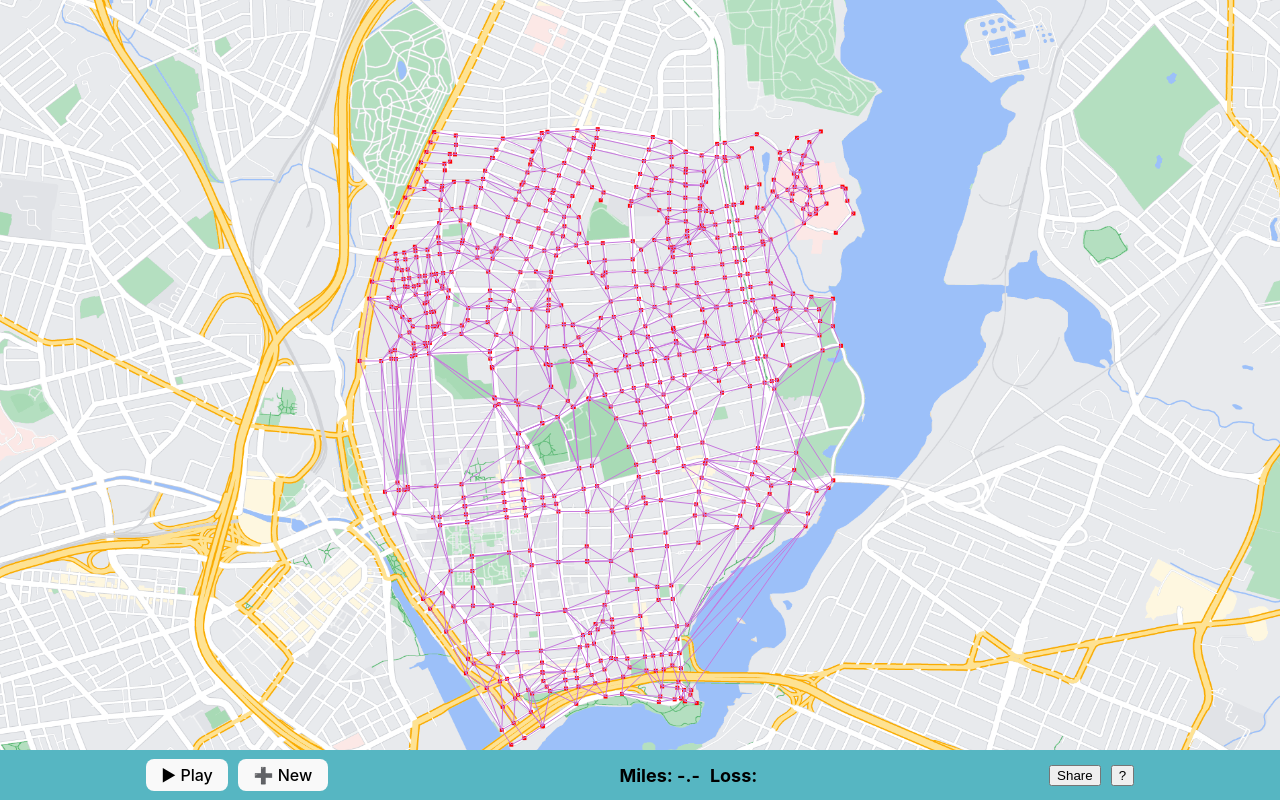
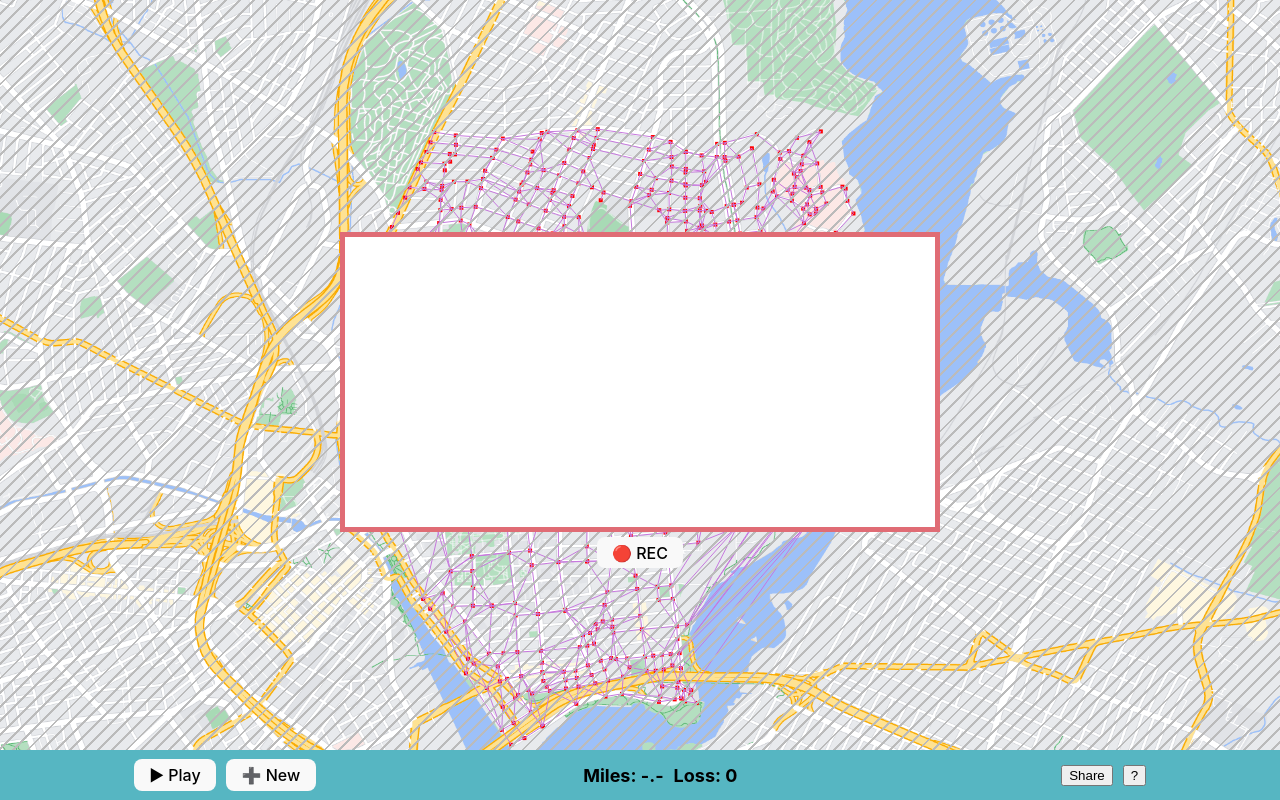
Before and after one commit to Aidan-Hennessey/Fun-Run-Mapper, a Vue app in the folder website/: page / in a window 1280 px wide. Built offline with nearby package versions, Linux system fonts and the light colour scheme.

Commit message:
Auto draw and make loss pretty

```diff
--- a/website/src/App.vue
+++ b/website/src/App.vue
@@ -19,7 +19,7 @@ export default{
   components: {mybutton,drawarea,streets,toolbar},
   data() {
     return {
-      drawing: false,
+      drawing: true,
       edges: large_arrays.edges,
       graph: large_arrays.verts,
       points: null,
--- a/website/src/components/toolbar/index.vue
+++ b/website/src/components/toolbar/index.vue
@@ -6,7 +6,7 @@
     </div>
     <div class="intermediate">
         <h1>Miles: -.-</h1>
-        <h1>Loss: {{loss}}</h1>
+        <h1 id="loss">Loss: {{Math.round(loss * 1e9) / 100}}</h1>
     </div>
     <div class="intermediate">
         <button @click="nyi">Share</button>
@@ -55,4 +55,7 @@ h1 {
     font-size: 18px;
     font-family: inherit;
 }
+#loss {
+    width: 120px;
+}
 </style>
```
